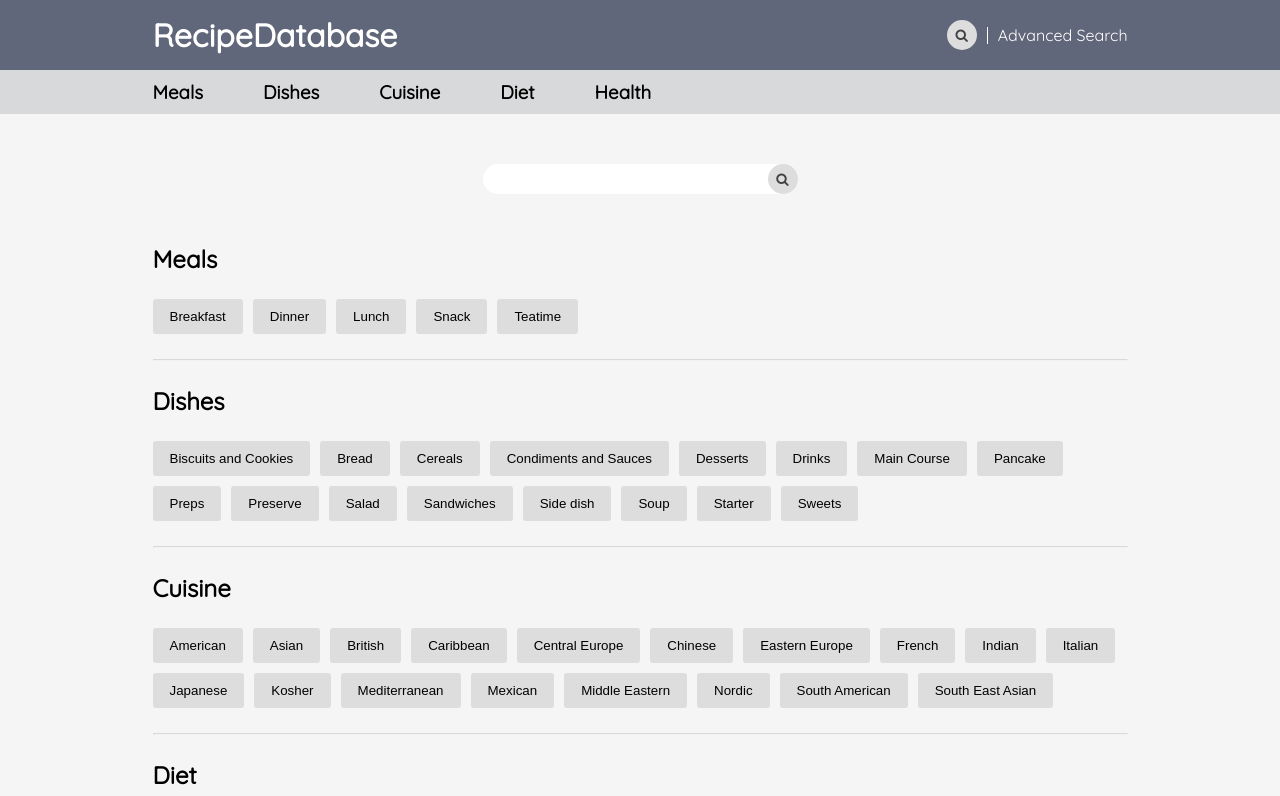
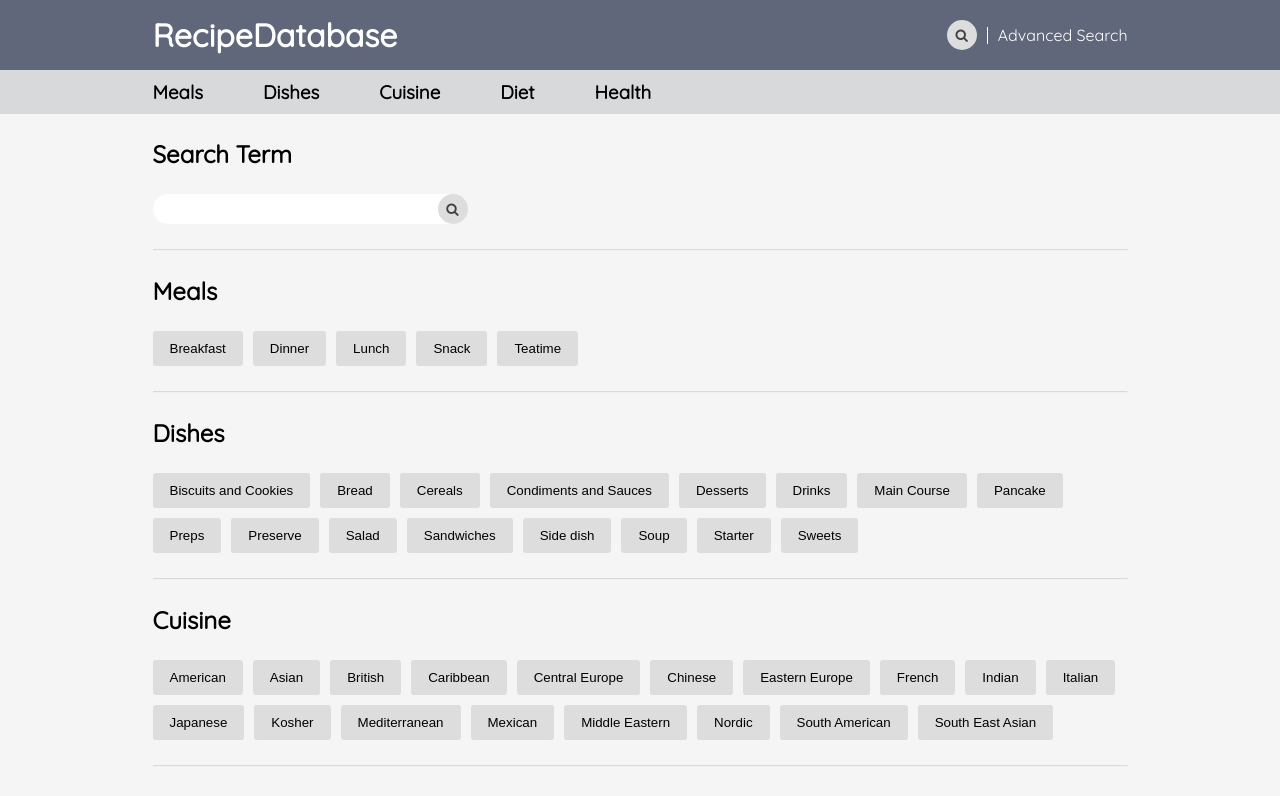
Before and after one commit to Neringa4/recipe_website, a React (Create React App) app in the folder client/: page /advanced-search in a window 1280 px wide. Shown: the top 796 px of the page. Built offline with nearby package versions, Linux system fonts and the light colour scheme; no server answers.

Commit message:
Update advanced search bar behaviour

```diff
--- a/client/src/containers/AdvancedSearchPage.css
+++ b/client/src/containers/AdvancedSearchPage.css
@@ -8,7 +8,7 @@
     width: 975px;
 }
 
-.adv-srch-cat-container hr {
+.adv-srch-form hr {
     opacity: 30%;
     z-index: 0;
 }
@@ -21,3 +21,16 @@
 .search-btn {
     background-color: #ddd;
 }
+
+.home-bar {
+    margin-bottom: 25px;
+    justify-content: left;
+}
+
+.home-bar:hover > input {
+    width: 300px;
+}
+
+.search-input-label {
+    margin-bottom: 25px;
+}
--- a/client/src/containers/AdvancedSearchPage.js
+++ b/client/src/containers/AdvancedSearchPage.js
@@ -6,7 +6,7 @@ import { useNavigate } from 'react-router-dom';
 const AdvancedSearchPage = ({categories, fetchRecipes}) => {
 
     const [searchInput, setSearchInput] = useState('');
-    const [inputList, setInputList] = useState([]);
+    const [searchBar, setSearchBar] = useState(true);
     const [allSelectedLabels, setAllSelectedLabels] = useState({
         Meals: [],
         Dishes: [],
@@ -23,9 +23,13 @@ const AdvancedSearchPage = ({categories, fetchRecipes}) => {
 
     const handleAdvancedSearchSubmit = (e) => {
         e.preventDefault();
-        const urlExt = Object.values(allSelectedLabels).flat().join('')
+        const urlExt = Object.values(allSelectedLabels).flat().join('') + `&q=${searchInput}`
         fetchRecipes(urlExt, '')
         navigate(`/search/advanced-search`)
+    }
+
+    const handleSearchClick = () => {
+        setSearchBar(false)
     }
 
     const searchCategories = categories.map((category, index) => {
@@ -40,10 +44,14 @@ const AdvancedSearchPage = ({categories, fetchRecipes}) => {
     return(
         <div className="page" id="adv-srch-page">
             <form className="adv-srch-form" onSubmit={handleAdvancedSearchSubmit}>
+                <h2 className="category-name">Search Term</h2>
+                {searchBar ?
                 <div className="search-bar home-bar">
                     <input type="search" name="search" className="search-input adv-input" pattern=".*\S.*" autoComplete="off" value={searchInput} onChange={handleSearchInput}/>
-                    <button className="search-btn" ><i className="fa fa-search"></i></button>
-                </div>
+                    <button className="search-btn" onClick={handleSearchClick}><i className="fa fa-search"></i></button>
+                </div> :
+                <button className="selected-label search-input-label" onClick={() => setSearchBar(true)}>{searchInput}</button>}
+                <hr/>
                 <ul className="adv-srch-cat-container">
                     {searchCategories}
                 </ul>
--- a/client/src/containers/HomePage.css
+++ b/client/src/containers/HomePage.css
@@ -7,12 +7,3 @@
     width: 300px;
     padding-left: 15px;
 }
-
-.home-bar {
-    margin: 50px 0;
-    justify-content: center;
-}
-
-.home-bar:hover > input {
-    width: 300px;
-}
```
